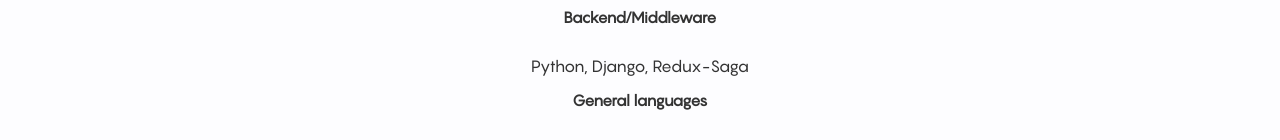
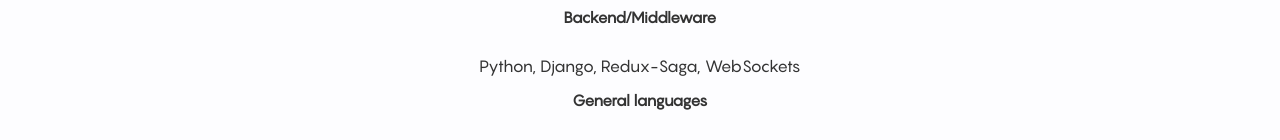
Before and after one commit to jimmyshi360/PortfolioSource, a Gatsby site: page / in a window 1280 px wide. Shown: the part 1008-1148 px from the top of the page. Built offline with nearby package versions, Linux system fonts and the light colour scheme; Gatsby itself is replaced by a stand-in of ours.

Commit message:
updated skills

```diff
--- a/src/components/skills.js
+++ b/src/components/skills.js
@@ -28,7 +28,7 @@
       </li>
 	   <h5>Backend/Middleware</h5>
       <li>
-        Python, Django, Redux-Saga
+        Python, Django, Redux-Saga, WebSockets
       </li>
 	  <h5>General languages </h5>
 	<li>
```
